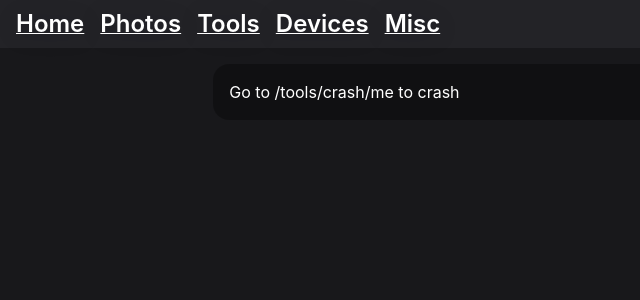
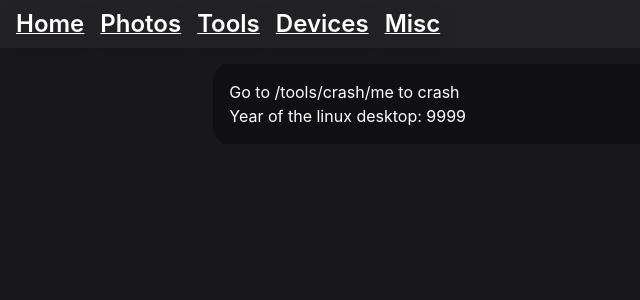
Before and after one commit to ctih1/gallery, a SvelteKit app: page /tools/crash/ignore in a window 1280 px wide. Shown: the top 300 px of the page, without its empty margins (0-640 px from the left). Built offline with nearby package versions, Linux system fonts and the light colour scheme; a web font is replaced by a local one.

Commit message:
fix  now?

```diff
--- a/src/routes/tools/crash/[slug]/+page.svelte
+++ b/src/routes/tools/crash/[slug]/+page.svelte
@@ -1 +1,6 @@
+<script lang="ts">
+    let { data } = $props();
+</script>
+
 <p>Go to /tools/crash/me to crash</p>
+<p>Year of the linux desktop: {data.yearOfLinuxDesktop}</p>
--- a/src/routes/tools/testing/+page.svelte
+++ b/src/routes/tools/testing/+page.svelte
@@ -58,3 +58,4 @@
 <Input bind:value={color2percentage} label="Colour 2s starting %" type="range" />
 
 <div bind:this={testElement} class="aspect-square w-64"></div>
+<a href="/tools/crash/ignore">Crash page</a>
```
